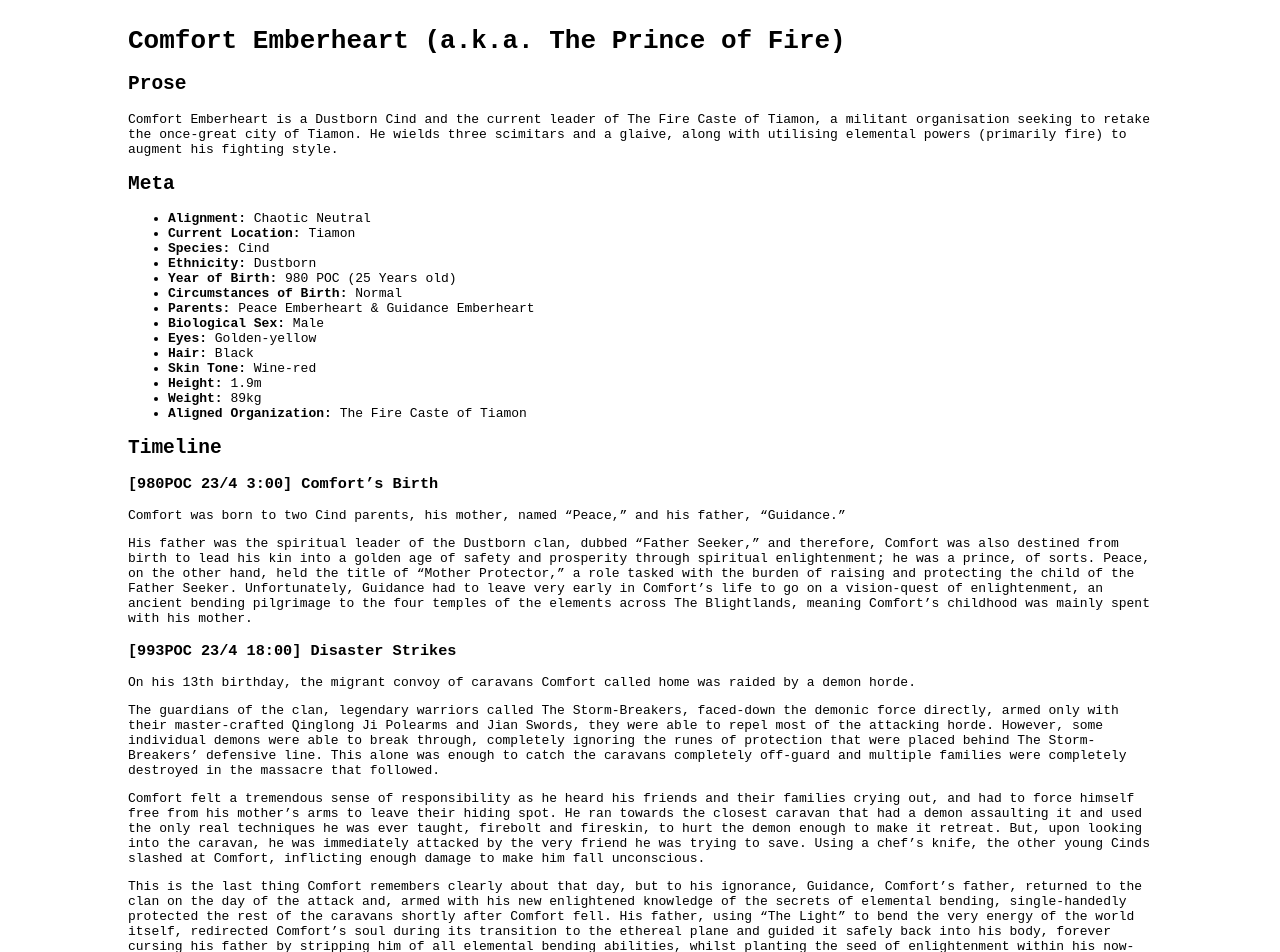
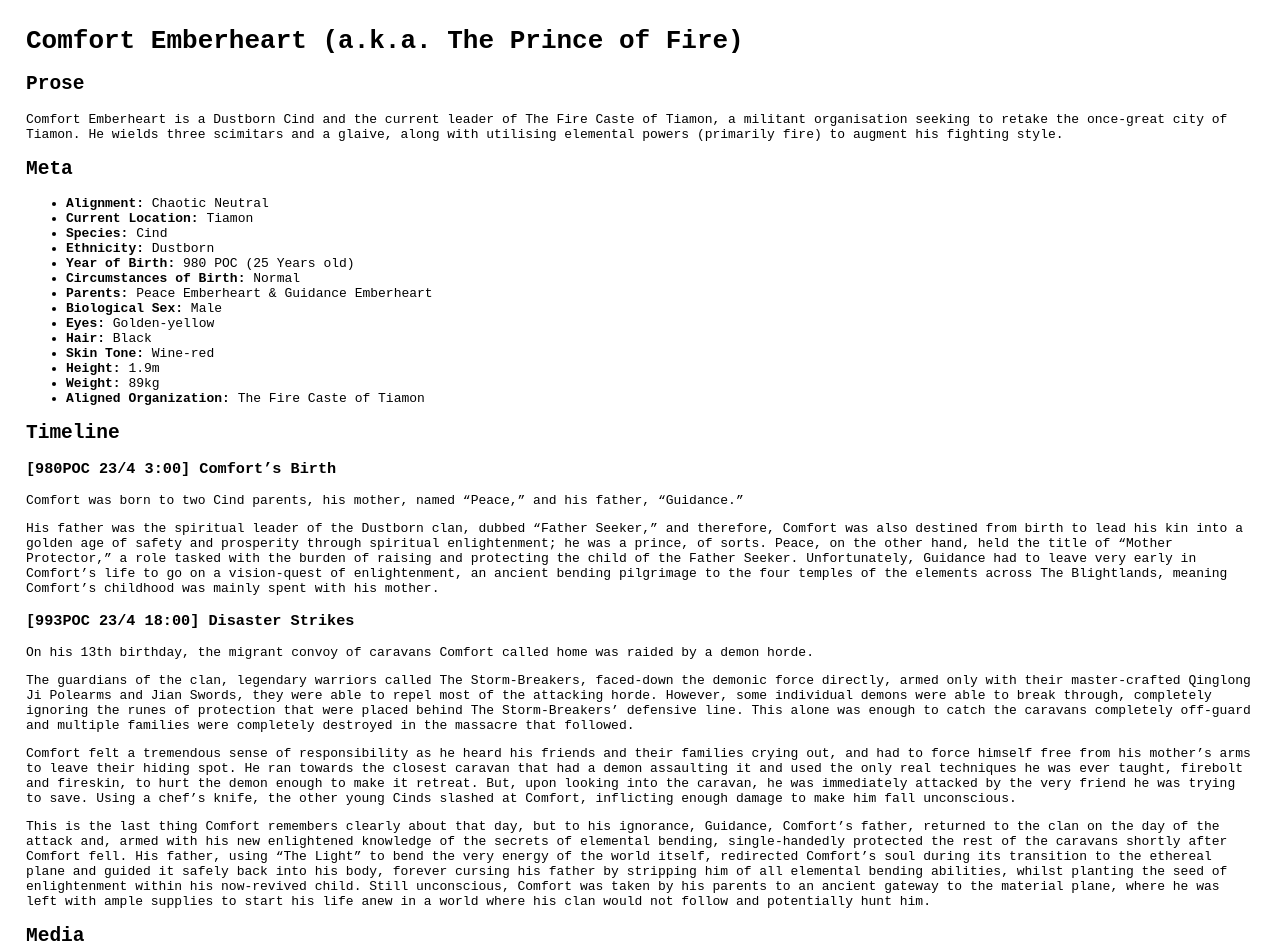
Before and after one commit to zuedev/eldragiir.guide, a Jekyll site: the page built from docs/_characters/comfort-emberheart.md, in a window 1280 px wide. Shown: the top 952 px of the page. Built offline with Jekyll 4.4.1, drawn with Linux system fonts in a browser that asks for light colours; comment, search, counter and statistics services are not loaded; grey boxes are pictures that could not be loaded.

Commit message:
margin for main

```diff
--- a/docs/_assets/css/default.css
+++ b/docs/_assets/css/default.css
@@ -12,9 +12,7 @@ body::-webkit-scrollbar {
 }
 
 main {
-  width: 80%;
-  margin: auto;
-  margin-top: 2rem;
+  margin: 2rem;
 }
 
 img {
```
